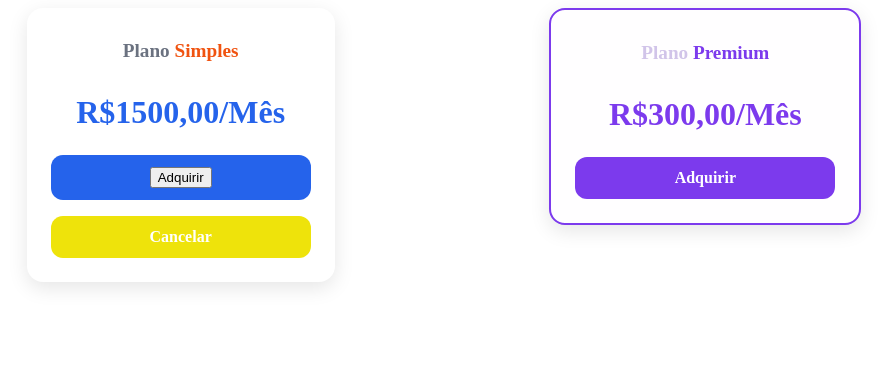
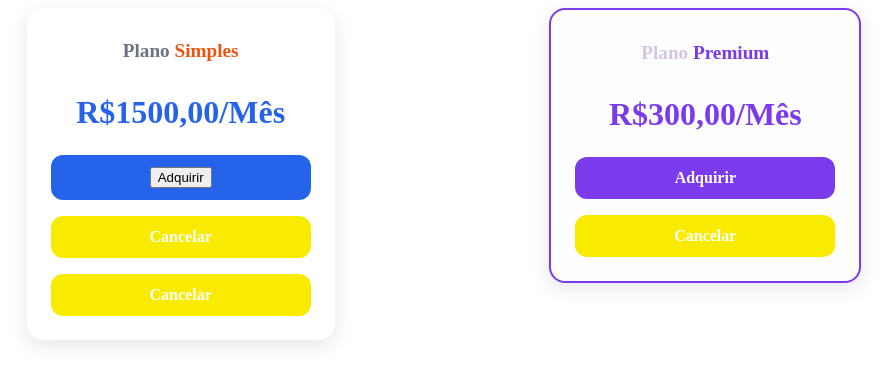
Before and after one commit to EngSivaldo/curso-angular-udemy, an Angular app: page / in a window 1280 px wide. Shown: the top 384 px of the page, without its empty margins (196-1088 px from the left). Built offline with nearby package versions, Linux system fonts and the light colour scheme.

Commit message:
como utilizar o seletor '::ng-deep'

```diff
--- a/src/app/card-roxo/card-roxo.component.html
+++ b/src/app/card-roxo/card-roxo.component.html
@@ -2,4 +2,5 @@
   <div class="card-roxo__plan card-roxo__item">Plano <b>Premium</b></div>
   <div class="card-roxo__price card-roxo__item">R$300,00/Mês</div>
   <app-card-roxo-button></app-card-roxo-button>
+  <app-card-button-cancel></app-card-button-cancel>
 </div>
--- a/src/app/card/card.component.html
+++ b/src/app/card/card.component.html
@@ -6,6 +6,7 @@
   <app-card-button></app-card-button>
 </div> -->
 <!--ref ao compon card-button-->
+
 <div class="card">
   <div class="card__plan card__item">
     Plano <b>{{ plano.infos?.tipo }}</b>
@@ -13,4 +14,5 @@
   <div class="card__price card__item">R${{ plano.infos?.preco }},00/Mês</div>
   <app-card-button></app-card-button>
   <app-card-button-cancel></app-card-button-cancel>
+  <app-card-button-cancel></app-card-button-cancel>
 </div>
--- a/src/app/card/card.component.scss
+++ b/src/app/card/card.component.scss
@@ -82,3 +82,8 @@ body {
     }
   }
 }
+
+//como alterar propriedade do component filho a partir do compon pai
+::ng-deep .card-cancel-button {
+  background-color: #f8eb00 !important;
+}
```
